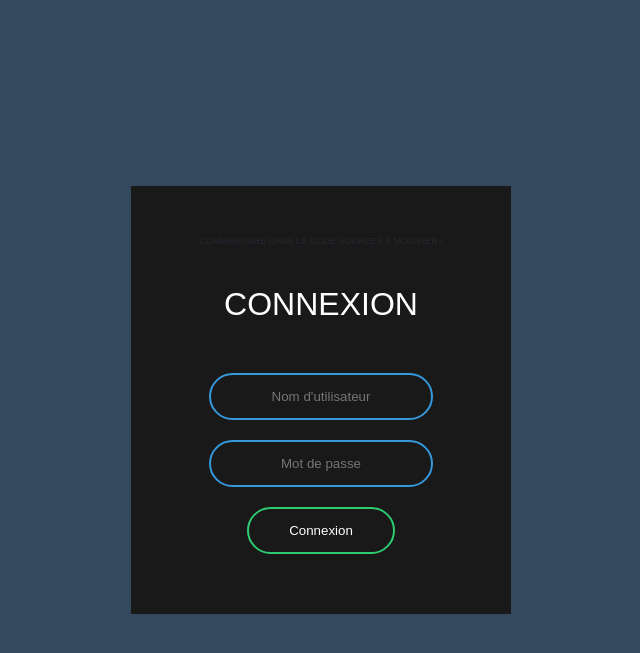
After one commit to titivince/explorateur_fichiers, a PHP site: page /views/login.html in a window 1280 px wide. The commit adds this page. Shown: the top 653 px of the page, without its empty margins (319-959 px from the left). Run offline with PHP 8.4, Linux system fonts and the light colour scheme.

Commit message:
page login

```diff
--- a/public/home.php
+++ b/public/home.php
@@ -1,3 +1,3 @@
 <?php
 
- ?>
+?>
--- a/src/style.css
+++ b/src/style.css
@@ -1,4 +1,88 @@
 *{
     margin:0; /* c'est pour init */
     padding: 0; /* c'est pour init */
+    font-family: sans-serif;
+    background-color: #34495e;
 }
+
+/* DEBUT DU CSS POUR LA PAGE LOGIN */
+
+.box {
+    width: 300px;
+    padding: 40px;
+    position: absolute;
+    top: 50%;
+    left: 50%;
+    transform: translate(-50%,-50%);
+    background-color: #191919;
+    text-align: center;
+}
+
+.box h1 {
+    color: white;
+    background: none;
+    text-transform: uppercase;
+    padding: 30px;
+    font-weight: 500;
+}
+
+.box input[type = "text"],.box input[type = "password"]{
+    border: 0;
+    background: none;
+    display: block;
+    margin: 20px auto;
+    text-align: center;
+    border: 2px solid #3498db;
+    padding: 14px 10px;
+    width: 200px;
+    outline: none;
+    color: white;
+    border-radius: 24px;
+    transition: all 0.25s;
+}
+
+.box input[type = "text"]:focus,.box input[type = "password"]:focus{
+    width: 250px;
+    border-color: #2ecc71;
+    font-size: 1em;
+}
+
+.box input[type = "submit"]{
+    border: 0;
+    background: none;
+    display: block;
+    margin: 20px auto;
+    text-align: center;
+    border: 2px solid #2ecc71;
+    padding: 14px 40px;
+    outline: none;
+    color: white;
+    border-radius: 24px;
+    transition: all 0.25s;
+    cursor: pointer;
+}
+
+.box input[type = "submit"]:hover{
+    background-color: #2ecc71;
+}
+
+.box p{
+    color: #34495e5b;
+    background: none;
+    text-transform: uppercase;
+    padding: 10px;
+    font-weight: 500;
+    font-size: xx-small;
+    transition: all 0.25s;
+}
+
+.box p:hover{
+    color: white;
+    background: none;
+    text-transform: uppercase;
+    padding: 10px;
+    font-weight: 500;
+    font-size: large;
+}
+
+/* FIN DU CSS POUR LA PAGE LOGIN */
--- /dev/null
+++ b/views/login.html
@@ -0,0 +1,26 @@
+<!DOCTYPE html>
+<html lang="FR-fr">
+<head>
+    <meta charset="UTF-8">
+    <meta name="viewport" content="width=device-width, initial-scale=1.0">
+    <title>Connexion</title>
+    <link rel="stylesheet" href="/src/style.css">
+</head>
+<body>
+
+    <form class="box" action="login.html" method="POST">
+
+        <!-- Crée un compte Admin + User et indiquer ici les logs -->
+        <!-- <p>Admin : admin + admin <br>//<br> User : user + user</p>-->
+        <p>Commentaire dans le code sources à modifier !</p>
+
+        <h1>Connexion</h1>
+        <!-- Changer le name pour la BDD -->
+        <input type="text" name="" placeholder="Nom d'utilisateur">
+        <input type="password" name="" placeholder="Mot de passe">
+        <input type="submit" name="" value="Connexion">
+
+    </form>
+
+</body>
+</html>
```
Also changed, not shown: views/test.html (deleted, +0 -11 lines).
